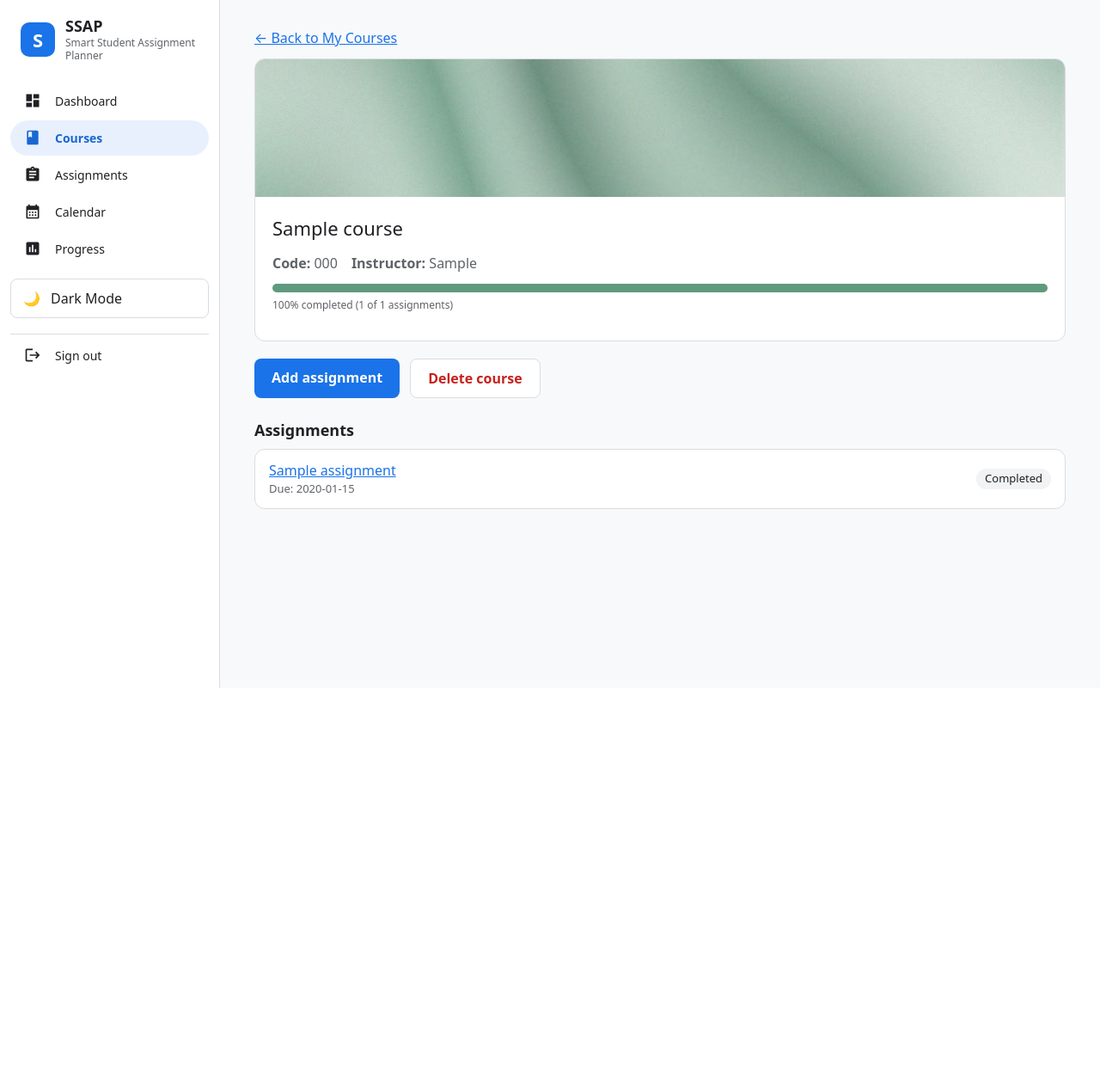
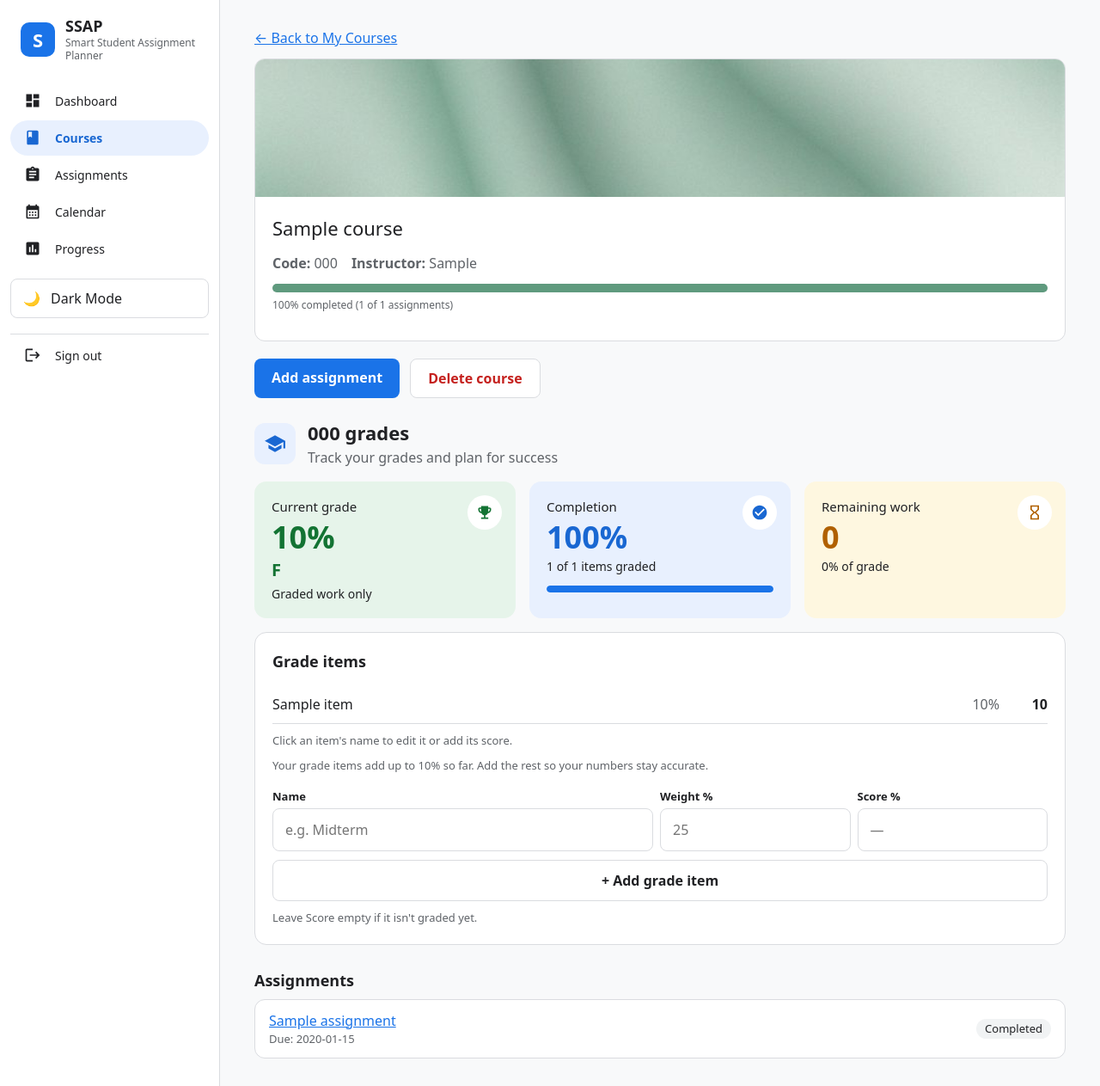
Before and after one commit to BhavyaSura/Smart-Student-Assignment-Planner, a Flask app: page /courses/1 in a window 1280 px wide. Shown: the whole page at 86% size. Before the commit the page ends 800 px from the top, so only its background shows below. Run offline with Flask 3, Linux system fonts and the light colour scheme; the visitor is signed in with stand-in values (Sample User, id 1); tables that the repository leaves empty hold one stand-in row (values such as "Sample post").

Commit message:
Add files via upload

```diff
--- a/features/courses/__init__.py
+++ b/features/courses/__init__.py
@@ -30,4 +30,7 @@ NAV = {
 
 # 3. Load the page files so their routes attach to the Blueprint above.
 #    (This line must stay BELOW the Blueprint line.)
-from . import routes, delete  # noqa: E402,F401
+from . import routes, delete, grades  # noqa: E402,F401
+
+# 4. Load this feature's own table (GradeItem, SSAP-30) so app.py creates it.
+from . import models  # noqa: E402,F401
--- a/features/courses/delete.py
+++ b/features/courses/delete.py
@@ -36,6 +36,10 @@ def delete_course(course_id):
     for assignment in course.assignments:
         db.session.delete(assignment)
 
+    # Same for its grade items (SSAP-30).
+    for grade_item in course.grade_items:
+        db.session.delete(grade_item)
+
     db.session.delete(course)
     db.session.commit()
 
--- a/features/courses/routes.py
+++ b/features/courses/routes.py
@@ -5,11 +5,14 @@ adds a course, and the page that shows one course's details.
 # SSAP-5 - Course Feature
 # Allows users to view and add courses to the planner.
 # SSAP-10 - Course cards with progress, plus a course details page.
+# SSAP-30 - Grades on the details page.
 
 from flask import render_template, request, redirect, url_for, session
 from models import db, Course
 from . import courses_bp
 from .progress import course_cards, course_progress, NUMBER_OF_ARTS
+# SSAP-30 - Grade tracking.
+from .grade_math import grade_summary
 
 
 @courses_bp.route('/courses')
@@ -37,12 +40,20 @@ def course_details(course_id):
         key=lambda assignment: assignment.due_date or '9999-12-31'
     )
 
+    # SSAP-30: the grade items, in the order they were added.
+    grade_items = sorted(course.grade_items, key=lambda item: item.id)
+    grades = grade_summary(grade_items)
+
     return render_template(
         'courses/details.html',
         course=course,
         assignments=assignments,
         progress=course_progress(course),
-        art=course.id % NUMBER_OF_ARTS
+        art=course.id % NUMBER_OF_ARTS,
+        grade_items=grade_items,
+        grades=grades,
+        # Set by add_grade_item() in grades.py when the form had a problem.
+        grade_error=request.args.get('grade_error')
     )
 
 
--- a/static/css/courses.css
+++ b/static/css/courses.css
@@ -169,3 +169,280 @@ form button.button-danger {
 form button.button-danger:hover {
     background: #a50e0e;
 }
+
+/* ==================================================================
+   SSAP-30 -- Grades on the course details page.
+   Template: templates/courses/grades_section.html
+   Only theme.css color names are used, so light AND dark mode both work.
+   ================================================================== */
+.grades {
+    margin-bottom: 28px;
+}
+
+/* "CSCI 3300 grades" title with the icon square. */
+.grades-heading {
+    display: flex;
+    align-items: center;
+    gap: 14px;
+    margin-bottom: 16px;
+}
+
+.grades-heading h3 {
+    font-size: 22px;
+    font-weight: 600;
+}
+
+.grades-heading p {
+    margin-bottom: 0;
+    color: var(--text-muted);
+}
+
+.grades-heading-icon {
+    display: flex;
+    align-items: center;
+    justify-content: center;
+    flex-shrink: 0;
+    width: 48px;
+    height: 48px;
+    border-radius: 12px;
+    background: var(--accent-light);
+    fill: var(--accent-text);
+}
+
+.grades-heading-icon svg {
+    width: 26px;
+    height: 26px;
+}
+
+/* ----- The three stat cards ----- */
+.grade-stats {
+    display: grid;
+    grid-template-columns: repeat(3, minmax(0, 1fr));
+    gap: 16px;
+    margin-bottom: 16px;
+}
+
+.grade-stat {
+    position: relative;            /* so the icon circle can sit in the corner */
+    display: flex;
+    flex-direction: column;
+    gap: 2px;
+    padding: 18px 20px;
+    border-radius: 14px;
+}
+
+.grade-stat-label {
+    font-size: 15px;
+}
+
+/* The big number, like 88.9% */
+.grade-stat-number {
+    font-size: 36px;
+    font-weight: 600;
+    line-height: 1.2;
+}
+
+.grade-stat-letter {
+    font-size: 20px;
+    font-weight: 700;
+}
+
+.grade-stat-note {
+    font-size: 14px;
+}
+
+/* The circle with the icon, in the top-right corner. */
+.grade-stat-icon {
+    position: absolute;
+    top: 16px;
+    right: 16px;
+    display: flex;
+    align-items: center;
+    justify-content: center;
+    width: 40px;
+    height: 40px;
+    border-radius: 50%;
+    background: var(--surface);
+}
+
+.grade-stat-icon svg {
+    width: 20px;
+    height: 20px;
+}
+
+/* The three tints. Each one sets the card color and its text color. */
+.grade-stat-green {
+    background: var(--success-bg);
+    color: var(--success-text);
+    fill: var(--success-text);
+}
+
+.grade-stat-blue {
+    background: var(--accent-light);
+    color: var(--accent-text);
+    fill: var(--accent-text);
+}
+
+.grade-stat-amber {
+    background: var(--warning-bg);
+    color: var(--warning-text);
+    fill: var(--warning-text);
+}
+
+/* The labels and notes are the normal text color, the numbers are tinted. */
+.grade-stat-label,
+.grade-stat-note,
+.grade-stat-list {
+    color: var(--text);
+}
+
+/* Completion's progress bar. */
+.grade-stat-bar {
+    display: block;
+    height: 8px;
+    margin-top: 10px;
+    overflow: hidden;
+    border-radius: 4px;
+    background: var(--surface);
+}
+
+.grade-stat-bar-fill {
+    display: block;
+    height: 100%;
+    border-radius: 4px;
+    background: var(--accent);
+}
+
+/* The short list of ungraded items. */
+.grade-stat-list {
+    margin-top: 4px;
+    padding-left: 18px;
+    font-size: 14px;
+}
+
+/* ----- The panels (Grade items) ----- */
+/* "auto-fit" makes one panel fill the row, and two panels sit side by
+   side (each at least 320px wide, otherwise they stack). */
+.grade-panels {
+    display: grid;
+    grid-template-columns: repeat(auto-fit, minmax(320px, 1fr));
+    gap: 16px;
+    align-items: start;
+}
+
+.grade-panel {
+    padding: 20px;
+    border: 1px solid var(--border);
+    border-radius: 14px;
+    background: var(--surface);
+}
+
+.grade-panel-title {
+    display: flex;
+    align-items: center;
+    gap: 10px;
+    margin-bottom: 14px;
+    font-size: 18px;
+    font-weight: 600;
+}
+
+.grade-hint,
+.grade-empty {
+    margin: 10px 0 0;
+    font-size: 13px;
+    color: var(--text-muted);
+}
+
+/* ----- SSAP-30: the grade items list ----- */
+.grade-items {
+    list-style: none;
+}
+
+/* Each row: name on the left, then weight and score in fixed columns. */
+.grade-item {
+    display: grid;
+    grid-template-columns: minmax(0, 1fr) 64px 48px;
+    gap: 8px;
+    align-items: center;
+    padding: 10px 0;
+    border-bottom: 1px solid var(--border);
+}
+
+.grade-item-name {
+    color: var(--text);
+    font-weight: 500;
+    text-decoration: none;
+}
+
+.grade-item-name:hover {
+    color: var(--accent);
+    text-decoration: underline;
+}
+
+.grade-item-weight {
+    color: var(--text-muted);
+    text-align: right;
+}
+
+.grade-item-score {
+    text-align: right;
+    font-weight: 600;
+}
+
+/* Not graded yet: grayed out. */
+.grade-item-ungraded .grade-item-name,
+.grade-item-ungraded .grade-item-score {
+    color: var(--text-muted);
+    font-weight: 400;
+}
+
+/* ----- The "Add grade item" form ----- */
+.grade-add-form {
+    gap: 10px;
+    margin: 16px 0 0;
+}
+
+.grade-add-form .grade-hint {
+    margin-top: 0;
+}
+
+.grade-add-fields {
+    display: grid;
+    grid-template-columns: minmax(0, 2fr) minmax(0, 1fr) minmax(0, 1fr);
+    gap: 8px;
+}
+
+.grade-add-fields label {
+    display: block;
+    margin-bottom: 4px;
+    font-size: 13px;
+}
+
+/* The outlined, full-width "+ Add grade item" button. */
+form button.grade-add-button {
+    width: 100%;
+    background: transparent;
+    color: var(--text);
+    border: 1px solid var(--border);
+}
+
+form button.grade-add-button:hover {
+    background: var(--hover);
+}
+
+/* ----- Narrow windows: stack everything ----- */
+@media (max-width: 900px) {
+    .grade-stats {
+        grid-template-columns: minmax(0, 1fr);
+    }
+}
+
+@media (max-width: 500px) {
+    .grade-add-fields {
+        grid-template-columns: minmax(0, 1fr) minmax(0, 1fr);
+    }
+
+    .grade-add-name {
+        grid-column: 1 / -1;     /* the Name box takes the whole first row */
+    }
+}
--- a/templates/courses/details.html
+++ b/templates/courses/details.html
@@ -1,7 +1,8 @@
 {#
   templates/courses/details.html -- Courses: the details page for ONE
   course. Opens when a course card is clicked. Shows the course info,
-  its progress, and the assignments that belong to it. (SSAP-10)
+  its progress, its grades (SSAP-30), and the assignments that
+  belong to it. (SSAP-10)
 #}
 {% extends "base.html" %}
 
@@ -43,6 +44,9 @@
     <a class="button-link button-secondary button-danger-outline" href="{{ url_for('courses.confirm_delete_course', course_id=course.id) }}">Delete course</a>
 </div>
 
+<!-- SSAP-30: grade cards and grade items. -->
+{% include "courses/grades_section.html" %}
+
 <h3 class="course-section-title">Assignments</h3>
 
 {% if assignments %}
--- /dev/null
+++ b/templates/courses/grades_section.html
@@ -0,0 +1,137 @@
+{#
+  templates/courses/grades_section.html -- Courses: the Grades part of
+  the course details page. Included by templates/courses/details.html.
+
+    SSAP-30: the three stat cards and the grade items list.
+
+  The numbers come from grade_summary() in features/courses/grade_math.py.
+#}
+<section class="grades" id="grades">
+    <div class="grades-heading">
+        <span class="grades-heading-icon" aria-hidden="true">
+            <svg viewBox="0 0 24 24"><path d="M5 13.18v4L12 21l7-3.82v-4L12 17l-7-3.82zM12 3L1 9l11 6 9-4.91V17h2V9L12 3z"/></svg>
+        </span>
+        <div>
+            <h3>{{ course.code or course.name }} grades</h3>
+            <p>Track your grades and plan for success</p>
+        </div>
+    </div>
+
+    <!-- ===== SSAP-30: the three stat cards ===== -->
+    <div class="grade-stats">
+
+        <!-- Current grade (green): from graded work only. -->
+        <div class="grade-stat grade-stat-green">
+            <span class="grade-stat-icon" aria-hidden="true">
+                <svg viewBox="0 0 24 24"><path d="M19 5h-2V3H7v2H5c-1.1 0-2 .9-2 2v1c0 2.55 1.92 4.63 4.39 4.94A5.01 5.01 0 0 0 11 15.9V19H7v2h10v-2h-4v-3.1a5.01 5.01 0 0 0 3.61-2.96C19.08 12.63 21 10.55 21 8V7c0-1.1-.9-2-2-2zM5 8V7h2v3.82C5.84 10.4 5 9.3 5 8zm14 0c0 1.3-.84 2.4-2 2.82V7h2v1z"/></svg>
+            </span>
+            <span class="grade-stat-label">Current grade</span>
+            {% if grades.current is not none %}
+                <span class="grade-stat-number">{{ grades.current|pct }}%</span>
+                <span class="grade-stat-letter">{{ grades.letter }}</span>
+                <span class="grade-stat-note">Graded work only</span>
+            {% else %}
+                <span class="grade-stat-number">&mdash;</span>
+                <span class="grade-stat-note">No graded work yet</span>
+            {% endif %}
+        </div>
+
+        <!-- Completion (blue): how much of the grade has been graded. -->
+        <div class="grade-stat grade-stat-blue">
+            <span class="grade-stat-icon" aria-hidden="true">
+                <svg viewBox="0 0 24 24"><path d="M12 2C6.48 2 2 6.48 2 12s4.48 10 10 10 10-4.48 10-10S17.52 2 12 2zm-2 15-5-5 1.41-1.41L10 14.17l7.59-7.59L19 8l-9 9z"/></svg>
+            </span>
+            <span class="grade-stat-label">Completion</span>
+            <span class="grade-stat-number">{{ grades.completion }}%</span>
+            <span class="grade-stat-note">{{ grades.graded_count }} of {{ grades.total_count }} items graded</span>
+            <span class="grade-stat-bar"
+                  role="progressbar"
+                  aria-label="Grade completion"
+                  aria-valuenow="{{ grades.completion }}"
+                  aria-valuemin="0"
+                  aria-valuemax="100">
+                <span class="grade-stat-bar-fill" style="width: {{ grades.completion }}%;"></span>
+            </span>
+        </div>
+
+        <!-- Remaining work (amber): the items that aren't graded yet. -->
+        <div class="grade-stat grade-stat-amber">
+            <span class="grade-stat-icon" aria-hidden="true">
+                <svg viewBox="0 0 24 24"><path d="M6 2v6h.01L6 8.01 10 12l-4 4 .01.01H6V22h12v-5.99h-.01L18 16l-4-4 4-3.99-.01-.01H18V2H6zm10 14.5V20H8v-3.5l4-4 4 4zm-4-5-4-4V4h8v3.5l-4 4z"/></svg>
+            </span>
+            <span class="grade-stat-label">Remaining work</span>
+            <span class="grade-stat-number">{{ grades.ungraded|length }}</span>
+            <span class="grade-stat-note">{{ grades.remaining_weight|pct }}% of grade</span>
+            {% if grades.ungraded %}
+                <ul class="grade-stat-list">
+                    {% for item in grades.ungraded %}
+                        <li>{{ item.name }} ({{ item.weight|pct }}%)</li>
+                    {% endfor %}
+                </ul>
+            {% endif %}
+        </div>
+    </div>
+
+    <div class="grade-panels">
+
+        <!-- ===== SSAP-30: Grade items ===== -->
+        <div class="grade-panel">
+            <h4 class="grade-panel-title">Grade items</h4>
+
+            {% if grade_items %}
+                <ul class="grade-items">
+                    {% for item in grade_items %}
+                        <!-- Ungraded items are grayed out and show a dash. -->
+                        <li class="grade-item {% if item.score is none %}grade-item-ungraded{% endif %}">
+                            <!-- Click the name to edit it or add its score. -->
+                            <a class="grade-item-name"
+                               href="{{ url_for('courses.edit_grade_item', course_id=course.id, item_id=item.id) }}"
+                               title="Edit {{ item.name }}">{{ item.name }}</a>
+                            <span class="grade-item-weight">{{ item.weight|pct }}%</span>
+                            <span class="grade-item-score">
+                                {% if item.score is none %}&mdash;{% else %}{{ item.score|pct }}{% endif %}
+                            </span>
+                        </li>
+                    {% endfor %}
+                </ul>
+                <p class="grade-hint">Click an item's name to edit it or add its score.</p>
+                {% if grades.total_weight < 100 %}
+                    <!-- The grade math assumes all the weights add up to 100%. -->
+                    <p class="grade-hint">
+                        Your grade items add up to {{ grades.total_weight|pct }}% so far.
+                        Add the rest so your numbers stay accurate.
+                    </p>
+                {% endif %}
+            {% else %}
+                <!-- Empty state: no grade items yet. -->
+                <p class="grade-empty">No grade items yet. Add things like Homework, Midterm, and Final below.</p>
+            {% endif %}
+
+            {% if grade_error %}
+                <p class="error-message">{{ grade_error }}</p>
+            {% endif %}
+
+            <!-- The "Add grade item" form. Score is optional. -->
+            <form method="POST" action="{{ url_for('courses.add_grade_item', course_id=course.id) }}" class="grade-add-form">
+                <div class="grade-add-fields">
+                    <div class="grade-add-name">
+                        <label for="grade-name">Name</label>
+                        <input type="text" id="grade-name" name="name" placeholder="e.g. Midterm" required>
+                    </div>
+                    <div>
+                        <label for="grade-weight">Weight %</label>
+                        <input type="number" id="grade-weight" name="weight" min="0.1" max="100" step="any" placeholder="25" required>
+                    </div>
+                    <div>
+                        <label for="grade-score">Score %</label>
+                        <input type="number" id="grade-score" name="score" min="0" max="100" step="any" placeholder="—">
+                    </div>
+                </div>
+                <button type="submit" class="grade-add-button">
+                    <span aria-hidden="true">+</span> Add grade item
+                </button>
+                <p class="grade-hint">Leave Score empty if it isn't graded yet.</p>
+            </form>
+        </div>
+    </div>
+</section>
```
Also changed, not shown: features/courses/grade_math.py (added, +71 -0 lines), features/courses/grades.py (added, +147 -0 lines), features/courses/models.py (added, +30 -0 lines), templates/courses/grade_edit.html (added, +41 -0 lines).
